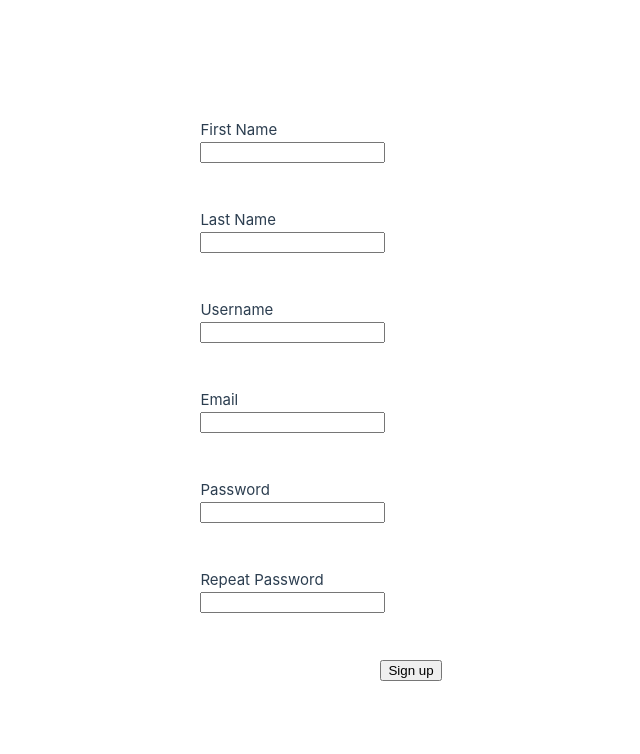
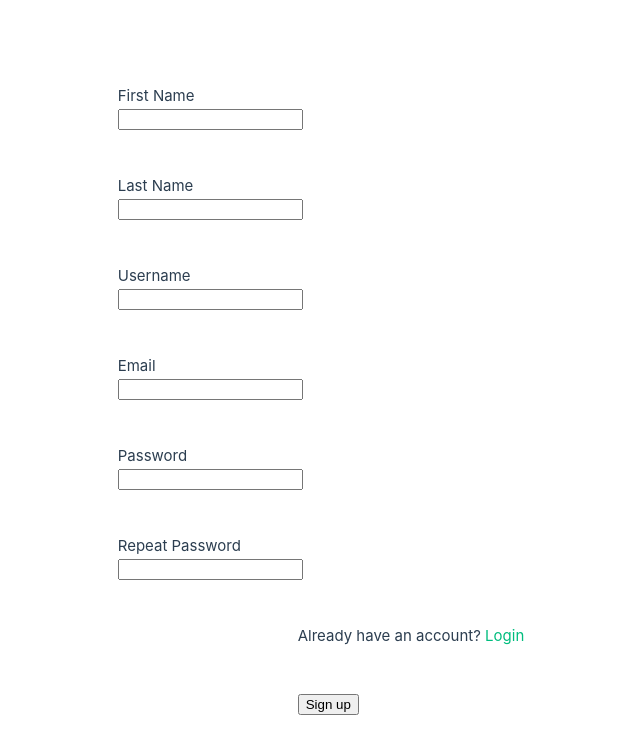
Before and after one commit to AlexGamer29/chat-app, a Vue app in the folder frontend/: page /sign-up in a window 1280 px wide. Shown: the top 754 px of the page, without its empty margins (319-959 px from the left). Built offline with nearby package versions, Linux system fonts and the light colour scheme; the HTML template or start-up script is replaced by a standard one.

Commit message:
feat(4-fe-authentication-user-registration): add Router for SignUp form. #4

```diff
--- a/frontend/src/App.vue
+++ b/frontend/src/App.vue
@@ -1,11 +1,11 @@
 <script setup>
-import SignUp from './views/account/SignUpView.vue'
+import { RouterView } from 'vue-router'
 </script>
 
 <template>
   <header>
     <div class="wrapper">
-      <SignUp />
+      <RouterView />
     </div>
   </header>
 </template>
--- a/frontend/src/components/account/SignUp/SignUp.vue
+++ b/frontend/src/components/account/SignUp/SignUp.vue
@@ -19,6 +19,9 @@
       <el-input type="password" v-model="form.repeatPassword"></el-input>
     </el-form-item>
     <el-form-item>
+      <el-text> Already have an account?&nbsp;<RouterLink to="/login">Login</RouterLink> </el-text>
+    </el-form-item>
+    <el-form-item>
       <el-button type="primary" @click="submitForm('form')">Sign up</el-button>
     </el-form-item>
   </el-form>
@@ -32,7 +35,7 @@
 
 <script>
 import { defineComponent } from 'vue'
-import { ElForm, ElFormItem, ElInput, ElButton } from 'element-plus'
+import { ElForm, ElFormItem, ElInput, ElButton, ElText } from 'element-plus'
 import axios from 'axios'
 
 export default defineComponent({
@@ -41,7 +44,8 @@ export default defineComponent({
     ElForm,
     ElFormItem,
     ElInput,
-    ElButton
+    ElButton,
+    ElText
   },
   data() {
     return {
--- a/frontend/src/router/index.js
+++ b/frontend/src/router/index.js
@@ -1,5 +1,6 @@
 import { createRouter, createWebHistory } from 'vue-router'
 // import HomeView from '../views/HomeView.vue'
+import SignUpView from '../views/account/SignUpView.vue'
 
 const router = createRouter({
   history: createWebHistory(import.meta.env.BASE_URL),
@@ -9,14 +10,11 @@ const router = createRouter({
     //   name: 'home',
     //   component: HomeView
     // },
-    // {
-    //   path: '/about',
-    //   name: 'about',
-    //   // route level code-splitting
-    //   // this generates a separate chunk (About.[hash].js) for this route
-    //   // which is lazy-loaded when the route is visited.
-    //   component: () => import('../views/AboutView.vue')
-    // }
+    {
+      path: '/sign-up',
+      name: 'sign-up',
+      component: SignUpView
+    }
   ]
 })
 
```
